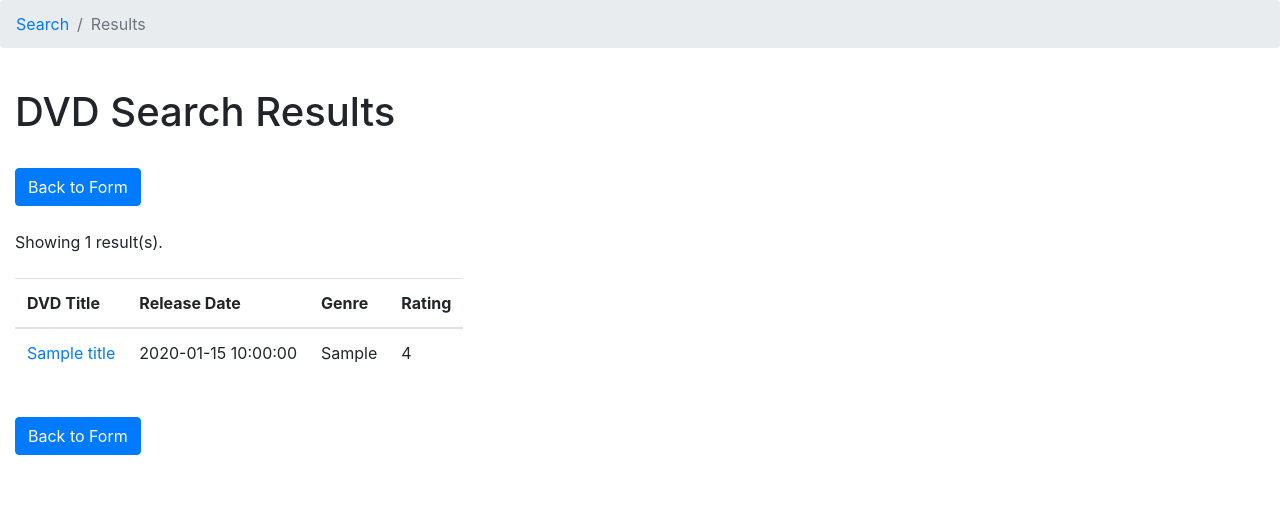
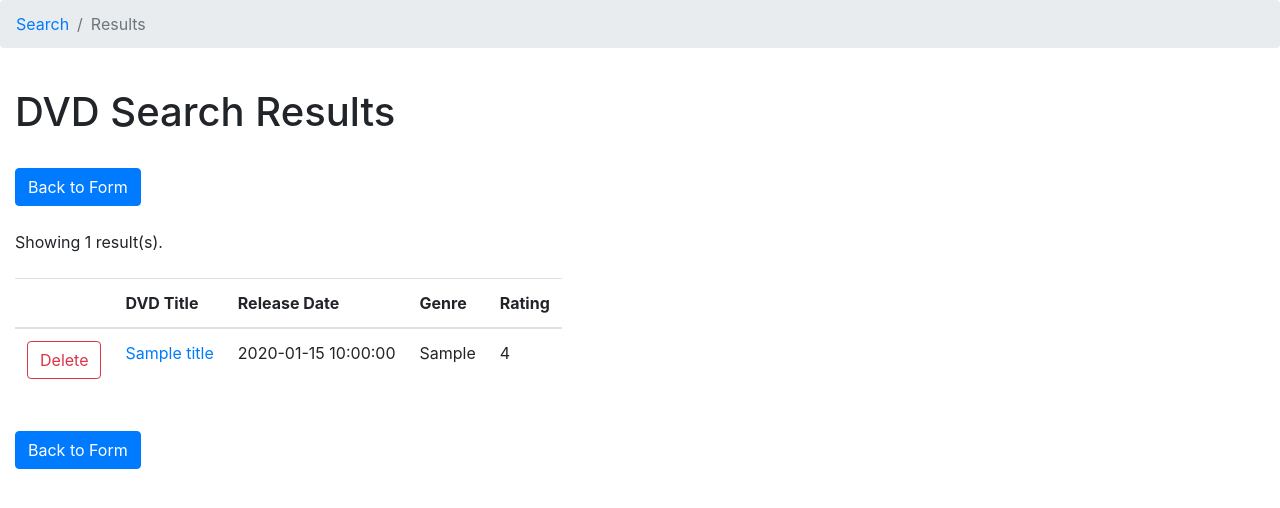
Before and after one commit to Floozutter/schoolwork, a PHP site: page /search_results.php in a window 1280 px wide. Shown: the top 508 px of the page. Run offline with PHP 8.4, Linux system fonts and the light colour scheme; tables that the repository leaves empty or names only in its code hold one stand-in row (values such as "Sample post"); data that the repository does not hold is empty.

Commit message:
Add delete buttons to search results

```diff
--- a/usc-20202-itp303-31805r/ass11/search_results.php
+++ b/usc-20202-itp303-31805r/ass11/search_results.php
@@ -12,6 +12,7 @@
 	function print_results($mysqli_result) {
 		while ($row = $mysqli_result->fetch_assoc()) {
 			echo '<tr>';
+			echo	'<td><a href="./delete.php?dvd_title_id=' . $row['dvd_title_id'] . '" class="btn btn-outline-danger" onclick="return confirm(\'You are about to delete DVD ' . $row['title'] . '.\');">Delete</a></td>';
 			echo 	'<td><a href="./details.php?dvd_title_id=' . $row['dvd_title_id'] . '">' . $row['title'] . '</a></td>';
 			echo 	'<td>' . $row['release_date'] . '</td>';
 			echo 	'<td>' . $row['genre'] . '</td>';
@@ -122,6 +123,7 @@
 				<table class="table table-hover table-responsive mt-4">
 					<thead>
 						<tr>
+							<th></th>
 							<th>DVD Title</th>
 							<th>Release Date</th>
 							<th>Genre</th>
```
